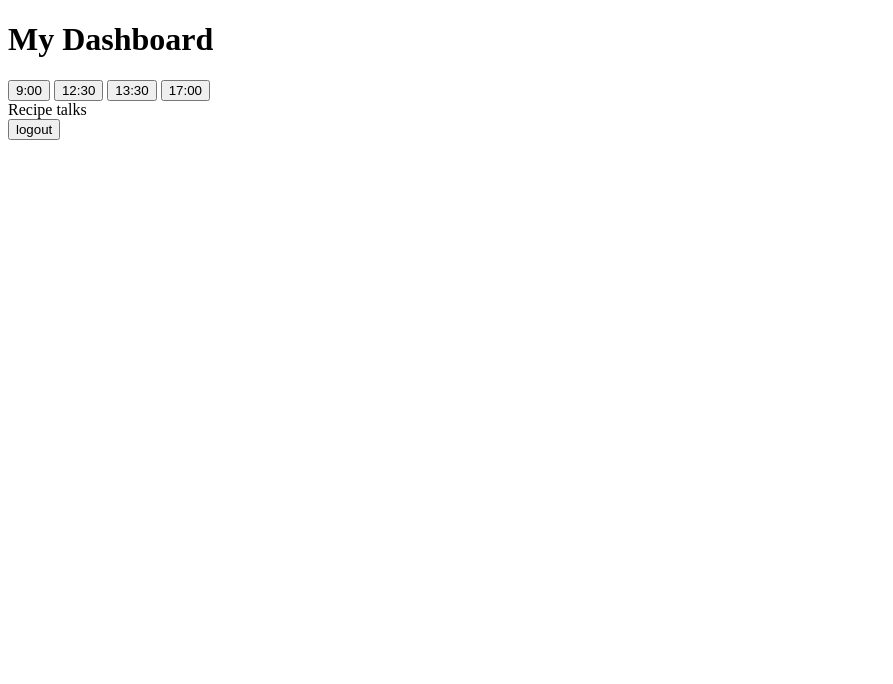
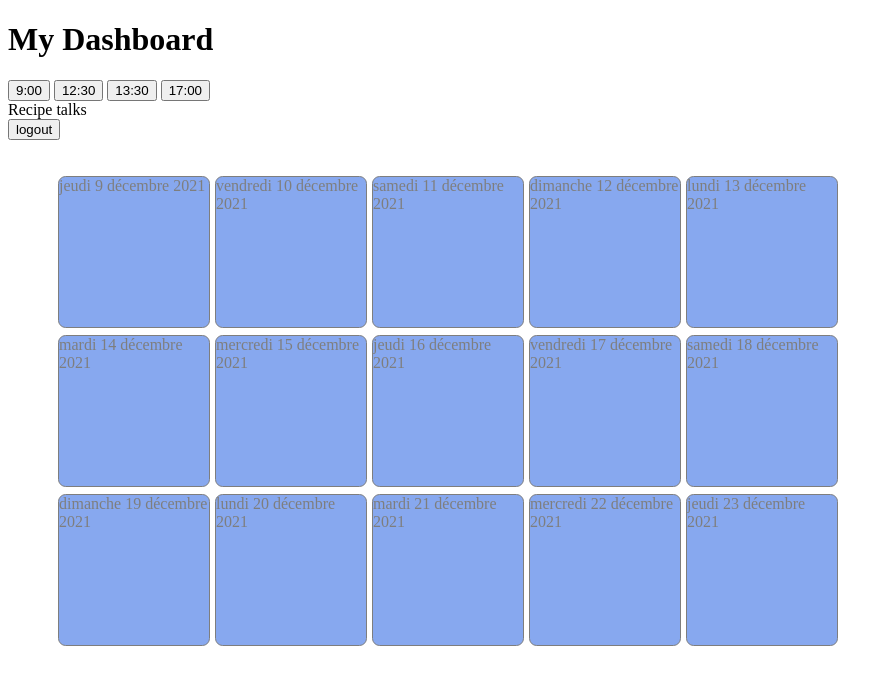
Before and after one commit to shanon-richet/my.BeCoffe, a website: page views/dashboard.html in a window 1280 px wide. Shown: the whole page, without its empty margins (0-893 px from the left). Drawn offline with Linux system fonts and the light colour scheme.

Commit message:
form for add recipe

```diff
--- a/views/shanon.js
+++ b/views/shanon.js
@@ -1,22 +1,19 @@
-const main= document.querySelector('.dashboard')
-const recipeForm= document.querySelector('.dashboard form')
-const submit= document.querySelector('.submit_recipe')
+const main= document.querySelector('main')
+const recipeForm= document.querySelector('.recipe_form_hidden')
 
 const date = new Date();
-const options = { weekday: 'short', year: 'numeric', month: 'short', day: 'numeric' };
-const date= document.querySelector('.date')
+const options = { weekday: 'long', year: 'numeric', month: 'long', day: 'numeric' };
 
 for (let i= 0; i < 15; i++) {
-    var calendar= document.createElement('button')
+    var calendar= document.createElement('section')
     var squares= document.createElement('p')
     calendar.appendChild(squares)
     main.appendChild(calendar)
-    calendar.onclick= (e) => {
+    squares.onclick= (e) => {
         if (recipeForm.classList.contains('recipe_form_hidden')) {
             recipeForm.classList.add('recipe_form')
             recipeForm.classList.remove('recipe_form_hidden')
             console.log(e.target)
-
         }
         else {
             recipeForm.classList.add('recipe_form_hidden')
@@ -24,10 +21,6 @@ for (let i= 0; i < 15; i++) {
         }
     }
 }
-submit.onclick= () => {
-    alert('e')
-}
-
 
 const square= document.querySelectorAll('p')
 square[0].innerText= new Date(date.getTime()).toLocaleDateString('fr-FR', options);
```
Also changed, not shown: views/dashboard.html (+0 -1 lines).
